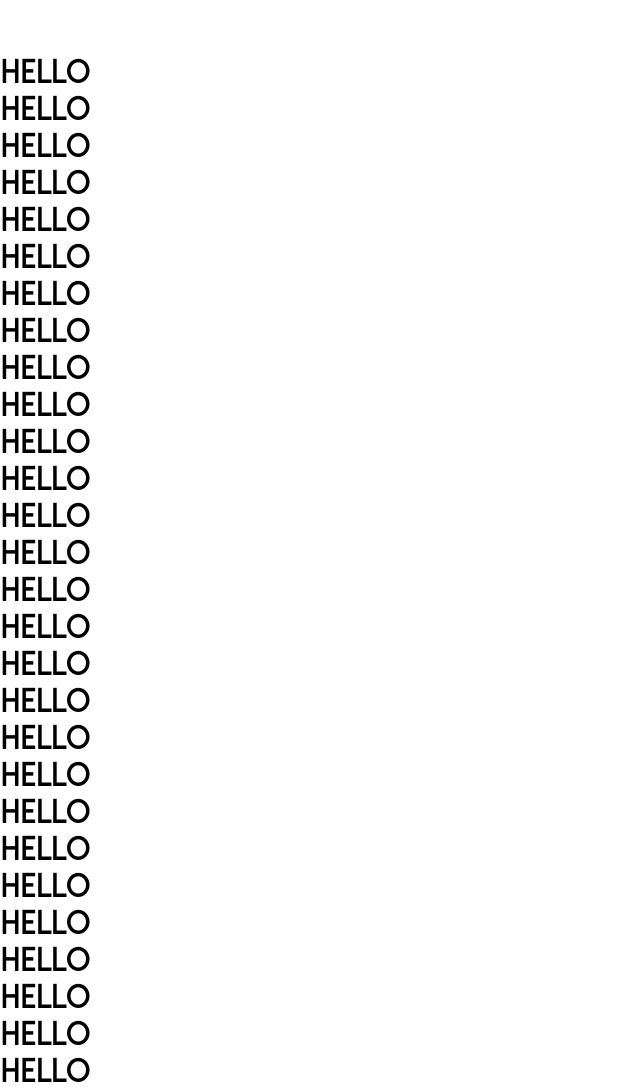
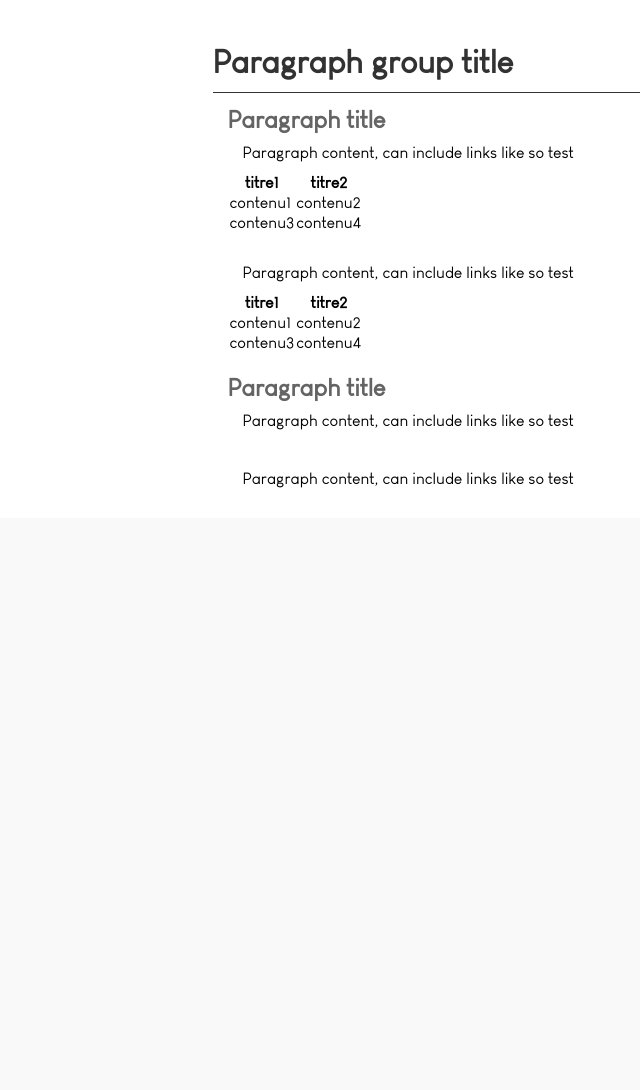
Before and after one commit to Megapixel-code/2025_website_kayak, a Django app: template website/main_app/templates/page_content.html in a window 1280 px wide. Shown: the part 800-1890 px from the top of the page, without its empty margins (0-640 px from the left). After the commit the page ends 1288 px from the top, so only its background shows below. Run offline with Django 5.2, Linux system fonts and the light colour scheme; the template is opened without the code that fills it, so the values that code supplies are empty.

Commit message:
added paragraphs

```diff
--- a/website/main_app/static/css/styles.css
+++ b/website/main_app/static/css/styles.css
@@ -7,6 +7,13 @@
     src: url("../fonts/Louis\ George\ Cafe.ttf") format("truetype");
 }
 
+:root{
+    --light_blue: rgb(3, 169, 244);
+    --dark_blue: rgb(2, 110, 159);
+    --paragraph_group_title: rgb(50, 50, 50);
+    --paragraph_title: rgb(100, 100, 100);
+    --paragraph_content: rgb(150, 150, 150);
+}
 
 *{
     margin: 0;
@@ -50,7 +57,7 @@ svg path{
     color: black;
 }
 .header_scrolled_computer div ul{
-    color: #026e9f;
+    color: var(--dark_blue);
 }
 .header_scrolled_computer div#utilities div#users svg path{
     fill: black;
@@ -220,12 +227,12 @@ div#page_header_buttons_wrapper div a{
     font-weight: bold; /* even bolder */
     border: none;
     color: white;
-    background: #03a9f4;
+    background: var(--light_blue);
 
     font-size: 14px;
 }
 div#page_header_buttons_wrapper div a:hover{
-    background: #026e9f;
+    background: var(--dark_blue);
     transition: 300ms;
 }
 
@@ -235,8 +242,51 @@ div#waves{
     height: 70px;
 }
 
-div#content{
+/* ========================= PAGE BASE CONTENT ========================= */
+div#base_content{
+    position: relative;
+    top: -10px;
     z-index: 0;
+    margin-left: auto;
+    margin-right: auto;
+}
+div#base_content h1{
+    /* paragraph group title */
+    position: relative;
+    width: 95%;
+    margin-left: 2.5%;
+    margin-right: 2.5%;
+    margin-bottom: 15px;
+    font-weight: bold;
+    color: var(--paragraph_group_title);
+}
+div#base_content h1::after{
+    position: absolute;
+    content: '';
+    height: 1px;
+    width: 100%;
+    top: 130%;
+    left: 0;
+    background-color: var(--paragraph_group_title);
+}
+div#paragraph_wrapper{
+    display: flex;
+    flex-direction: column;
+    flex-wrap: wrap;
+    justify-content: space-between;
+    width: 95%;
+    margin-left: 2.5%;
+    margin-right: 2.5%;
+}
+div#paragraph_wrapper div{
+    /* paragraph */
+    margin: 10px;
+    margin-right: 15px;
+    margin-left: 15px;
+}
+div#paragraph_wrapper div h2{
+    /* paragraph title */
+    color: var(--paragraph_title);
 }
 
 
@@ -262,14 +312,14 @@ div#content{
         text-align: center;
     }
     #keep_hover{
-        color: #03a9f4;
+        color: var(--light_blue);
         text-decoration: underline;
         text-underline-offset: 4px;
         text-decoration-thickness: 2px;
     }
     /* underline animation on the header links */
     div#header_path_container ul li a:hover{
-        color: #03a9f4;
+        color: var(--light_blue);
         transition: 300ms;
     }
     div#header_path_container ul li a::after{
@@ -277,7 +327,7 @@ div#content{
         content: '';
         width: 0px;
         height: 1.5px;
-        background: #03a9f4;
+        background: var(--light_blue);
         transition: 300ms;
     }
     div#header_path_container ul li a:hover::after{
@@ -304,6 +354,10 @@ div#content{
         width: 100%;
         margin-left: 0;
         margin-right: 0;
+    }
+    /* ========================= PAGE BASE CONTENT COMPUTER ========================= */
+    div#base_content{
+        width: 900px;
     }
 }
 @media not screen and (min-width: 900px){
@@ -391,6 +445,11 @@ div#content{
         margin-left: 10%;
         margin-right: 10%;
     }
+
+    /* ========================= PAGE BASE CONTENT PHONE ========================= */
+    div#base_content{
+        width: 100%;
+    }
 }
 
 
--- a/website/main_app/templates/base.html
+++ b/website/main_app/templates/base.html
@@ -99,8 +99,8 @@
             <div class="wave"></div>
         </div>
     </div>
-    <div id="content">
-        {% block content %}{% endblock %}
+    <div id="base_content">
+        {% block base_content %}{% endblock %}
     </div>
 </body>
 </html>
--- a/website/main_app/templates/page_content.html
+++ b/website/main_app/templates/page_content.html
@@ -4,34 +4,75 @@
 Canoë Kayak Sartrouville
 {% endblock %}
 
-{% block content %}
+{% block base_content %}
+<!-- div#base_content is the father -->
 
-<h1>HELLO</h1>
-<h1>HELLO</h1>
-<h1>HELLO</h1>
-<h1>HELLO</h1>
-<h1>HELLO</h1>
-<h1>HELLO</h1>
-<h1>HELLO</h1>
-<h1>HELLO</h1>
-<h1>HELLO</h1>
-<h1>HELLO</h1>
-<h1>HELLO</h1>
-<h1>HELLO</h1>
-<h1>HELLO</h1>
-<h1>HELLO</h1>
-<h1>HELLO</h1>
-<h1>HELLO</h1>
-<h1>HELLO</h1>
-<h1>HELLO</h1>
-<h1>HELLO</h1>
-<h1>HELLO</h1>
-<h1>HELLO</h1>
-<h1>HELLO</h1>
-<h1>HELLO</h1>
-<h1>HELLO</h1>
-<h1>HELLO</h1>
-<h1>HELLO</h1>
-<h1>HELLO</h1>
-<h1>HELLO</h1>
+<!-- Paragraph group -->
+<div>
+    <h1>Paragraph group title</h1>
+    <!-- Paragraph -->
+    <div id="paragraph_wrapper">
+        <div>
+            <h2>Paragraph title</h2><!-- can be empty -->
+            <div>
+                <p>
+                    Paragraph content, can include links like so <a href="test">test</a>
+                </p>
+            </div>
+            <table><!-- can be empty -->
+                <tr>
+                    <th>titre1</th>
+                    <th>titre2</th>
+                </tr>
+                <tr>
+                    <td>contenu1</td>
+                    <td>contenu2</td>
+                </tr>
+                <tr>
+                    <td>contenu3</td>
+                    <td>contenu4</td>
+                </tr>
+            </table>
+        </div>
+
+        <div>
+            <div>
+                <p>
+                    Paragraph content, can include links like so <a href="test">test</a>
+                </p>
+            </div>
+            <table><!-- can be empty -->
+                <tr>
+                    <th>titre1</th>
+                    <th>titre2</th>
+                </tr>
+                <tr>
+                    <td>contenu1</td>
+                    <td>contenu2</td>
+                </tr>
+                <tr>
+                    <td>contenu3</td>
+                    <td>contenu4</td>
+                </tr>
+            </table>
+        </div>
+
+        <div>
+            <h2>Paragraph title</h2><!-- can be empty -->
+            <div>
+                <p>
+                    Paragraph content, can include links like so <a href="test">test</a>
+                </p>
+            </div>
+        </div>
+
+        <div>
+            <div>
+                <p>
+                    Paragraph content, can include links like so <a href="test">test</a>
+                </p>
+            </div>
+        </div>
+    </div>
+</div>
 {% endblock %}
--- a/website/main_app/views.py
+++ b/website/main_app/views.py
@@ -23,6 +23,7 @@ def calendrier(request):
 def medias(request):
     return renderBasePageContent(request, 6)
 
+# ===================== MAIN PAGES BASE RENDERER =====================
 def renderBasePageContent(request, page_id):
     page = content.Page.objects.get(id=page_id)
     page_buttons = content.Page_Button.objects.filter(page_fk=page)
```
